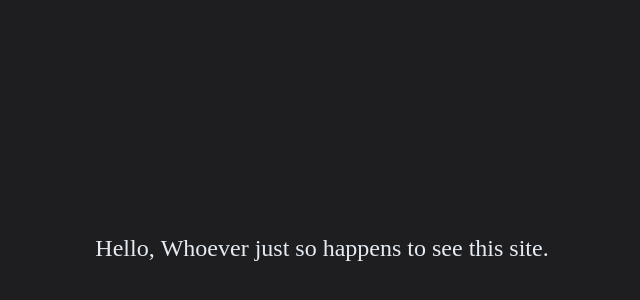
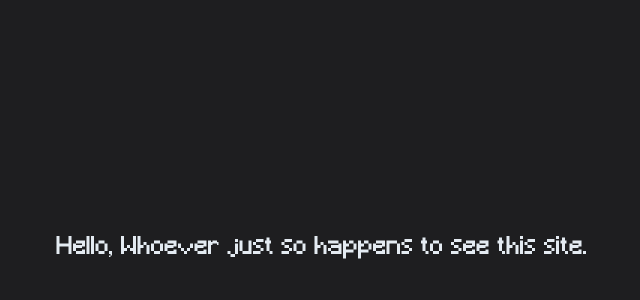
Before and after one commit to Kaustubh-Nirmalendu/smile, a plain HTML site: page index.html in a window 1280 px wide. Shown: the part 152-452 px from the top of the page, without its empty margins (318-958 px from the left). Drawn offline with Linux system fonts and the light colour scheme; the site is published under a folder, as on GitHub Pages, so addresses that start at the root find nothing.

Commit message:
put font file somewhere else for maybe better network

```diff
--- a/style.css
+++ b/style.css
@@ -33,7 +33,7 @@ html, body {
 
 @font-face {
     font-family: 'DT';
-    src: url('/Minecraft.ttf') format('truetype');
+    src: url('fonts/Minecraft.ttf') format('truetype');
     font-weight: 400;
     font-style: normal;
 }
```
Also changed, not shown: fonts/Minecraft.ttf (renamed from Minecraft.ttf).
